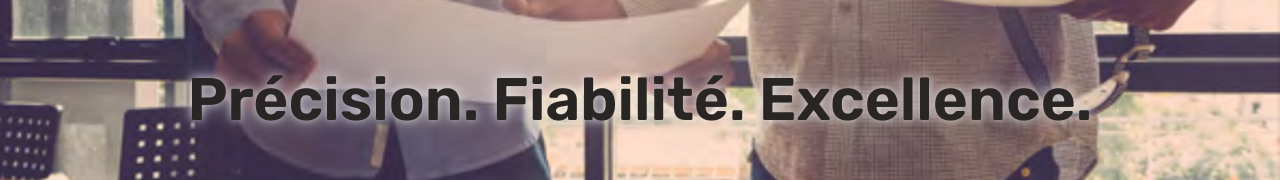
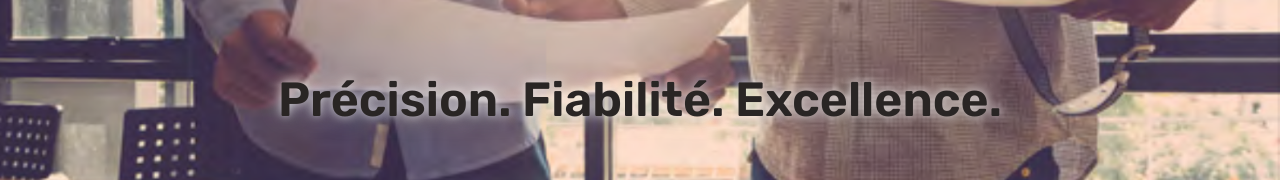
Before and after one commit to porpup/lamy_construction_website, a Next.js app: page / in a window 1280 px wide. Shown: the part 274-454 px from the top of the page. Built offline with nearby package versions, Linux system fonts and the light colour scheme; a web font is replaced by a local one.

Commit message:
fixed text size for vision

```diff
--- a/app/components/Home.jsx
+++ b/app/components/Home.jsx
@@ -16,11 +16,11 @@ const Home = () => {
         className="w-full"
       />
       {language === 'en' ? (
-        <p className="absolute top-1/2 left-1/2 transform -translate-x-1/2 -translate-y-1/2 m-0 text-3xl sm:text-4xl md:text-5xl lg:text-6xl font-semibold text-stone-800 whitespace-nowrap drop-shadow-lg vision-text">
+        <p className="absolute top-1/2 left-1/2 transform -translate-x-1/2 -translate-y-1/2 m-0 text-xl sm:text-2xl md:text-3xl lg:text-4xl xl:text-5xl 2xl:text-6xl font-semibold text-stone-800 whitespace-nowrap drop-shadow-lg vision-text">
           Precision. Reliability. Excellence.
         </p>
       ) : (
-        <p className="absolute top-1/2 left-1/2 transform -translate-x-1/2 -translate-y-1/2 m-0 text-3xl sm:text-4xl md:text-5xl lg:text-6xl font-semibold text-stone-800 whitespace-nowrap drop-shadow-lg vision-text">
+        <p className="absolute top-1/2 left-1/2 transform -translate-x-1/2 -translate-y-1/2 m-0 text-xl sm:text-2xl md:text-3xl lg:text-4xl xl:text-5xl 2xl:text-6xl font-semibold text-stone-800 whitespace-nowrap drop-shadow-lg vision-text">
           Précision. Fiabilité. Excellence.
         </p>
       )}
```
